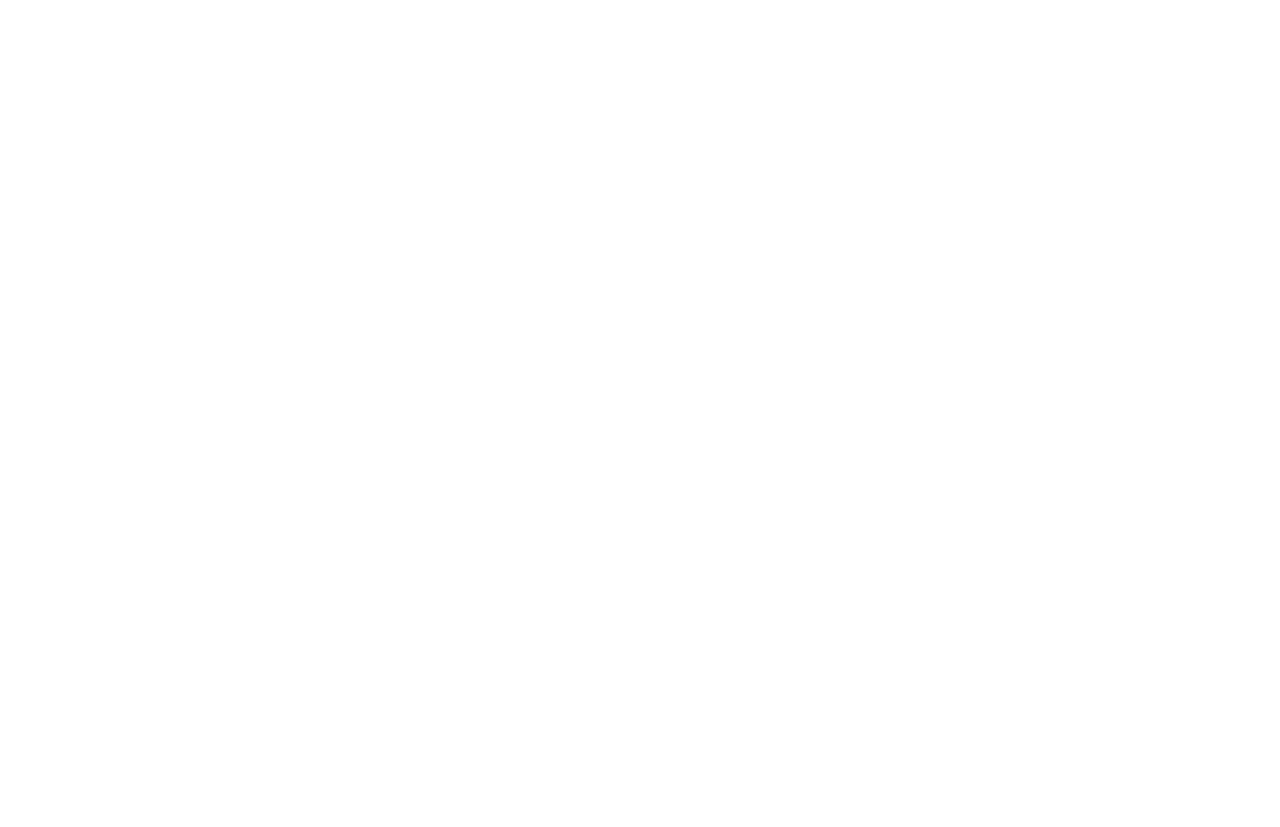
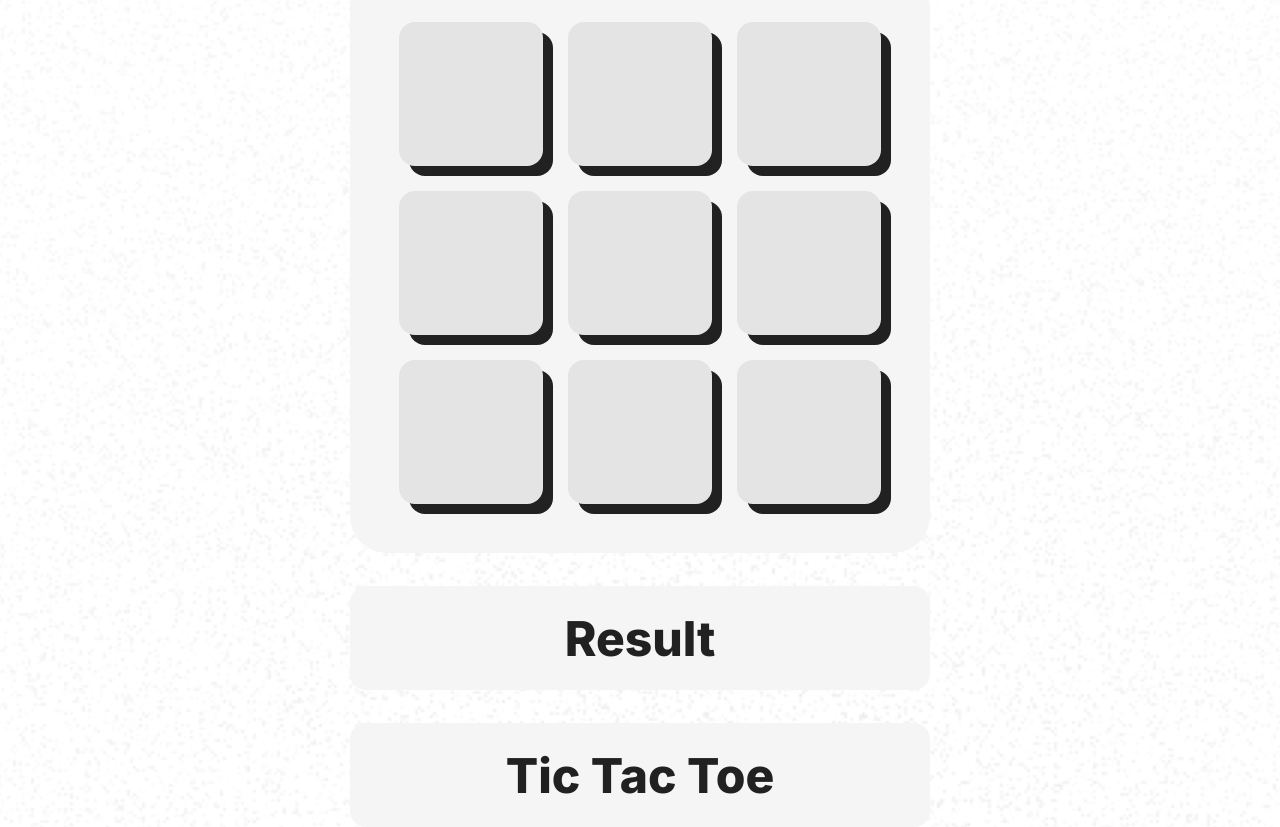
Before and after one commit to SergeyLuzik/tic-tac-toe, a plain HTML site: page index.html in a window 1280 px wide. Before the commit the page ends 800 px from the top, so only its background shows below. Drawn offline with Linux system fonts and the light colour scheme.

Commit message:
feat: adds font, background and base styles

```diff
--- a/index.html
+++ b/index.html
@@ -3,10 +3,16 @@
   <head>
     <meta charset="UTF-8" />
     <meta name="viewport" content="width=device-width, initial-scale=1.0" />
+    <link rel="preconnect" href="https://fonts.googleapis.com" />
+    <link rel="preconnect" href="https://fonts.gstatic.com" crossorigin />
+    <link
+      href="https://fonts.googleapis.com/css2?family=Inter:ital,opsz,wght@0,14..32,100..900;1,14..32,100..900&display=swap"
+      rel="stylesheet"
+    />
     <link rel="stylesheet" href="./src/styles.css" />
     <title>Tic Tac Toe</title>
   </head>
-  <body>
+  <body class="page">
     <main class="game">
       <section class="game__field field">
         <div class="field__cell"></div>
@@ -19,8 +25,8 @@
         <div class="field__cell"></div>
         <div class="field__cell"></div>
       </section>
-      <p class="game__score button"></p>
-      <p class="game__status button"></p>
+      <p class="game__score button">Result</p>
+      <p class="game__status button">Tic Tac Toe</p>
     </main>
     <script type="module" src="./src/index.js"></script>
   </body>
--- a/src/styles.css
+++ b/src/styles.css
@@ -0,0 +1,70 @@
+:root {
+  --field-bg: #f5f5f5;
+  --cell-bg: #e4e4e4;
+  --text-color: #212121;
+  --br-s: 16px;
+  --br-m: 37px;
+}
+
+*,
+*::before,
+*::after {
+  box-sizing: border-box;
+}
+
+p[class] {
+  margin-block: 0;
+}
+
+html,
+body {
+  height: 100vh;
+  margin: 0;
+  padding: 0;
+}
+
+.page {
+  font-family: "Inter", sans-serif;
+  font-optical-sizing: auto;
+  font-weight: 800;
+  font-style: normal;
+  display: flex;
+  align-items: center;
+  justify-content: center;
+  background: url("./assets/background.jpg") no-repeat center center;
+}
+
+.game {
+  display: flex;
+  flex-direction: column;
+  align-items: stretch;
+  gap: 33px;
+}
+
+.field {
+  display: grid;
+  grid-template-columns: repeat(3, 144px);
+  grid-template-rows: repeat(3, 144px);
+  gap: 25px;
+  background-color: var(--field-bg);
+  border-radius: var(--br-m);
+  padding: 49px;
+}
+
+.field__cell {
+  cursor: pointer;
+  background-color: var(--cell-bg);
+  border-radius: var(--br-s);
+  box-shadow: 10px 10px 0px var(--text-color);
+}
+
+.button {
+  display: flex;
+  align-items: center;
+  justify-content: center;
+  font-size: 48px;
+  color: var(--text-color);
+  background-color: var(--field-bg);
+  border-radius: var(--br-s);
+  height: 104px;
+}
```
Also changed, not shown: src/assets/background.jpg (added).
